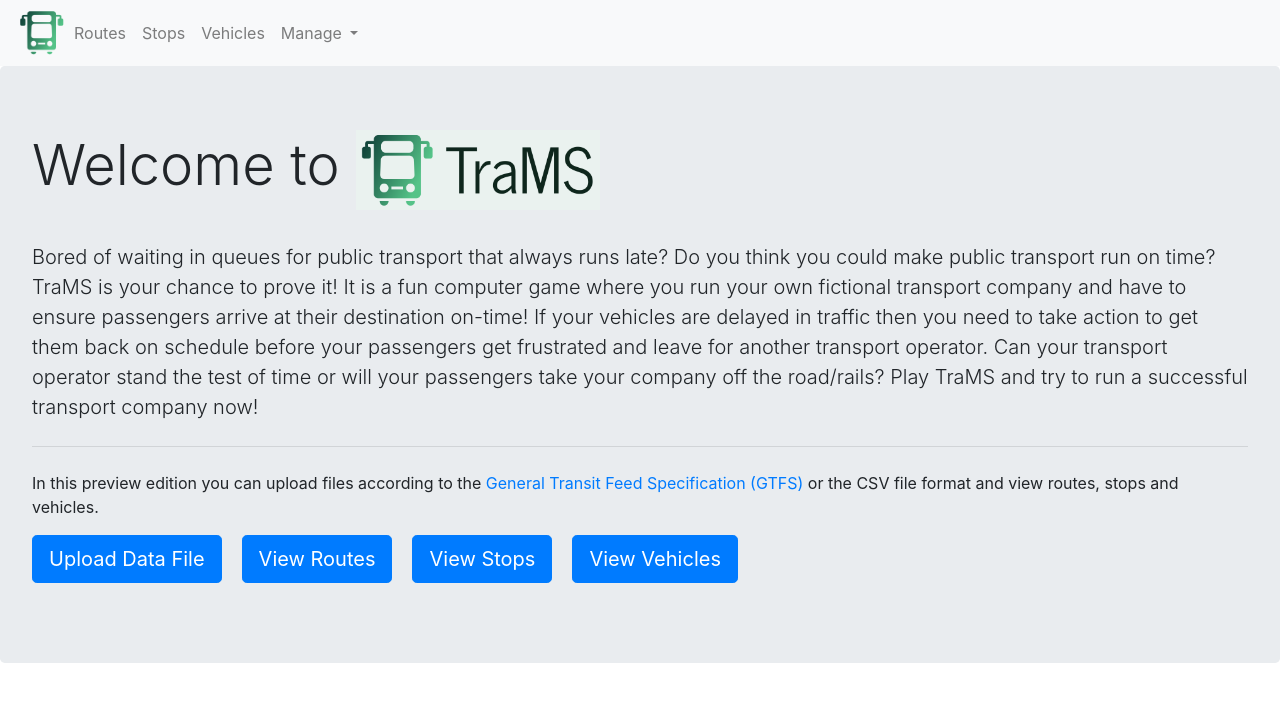
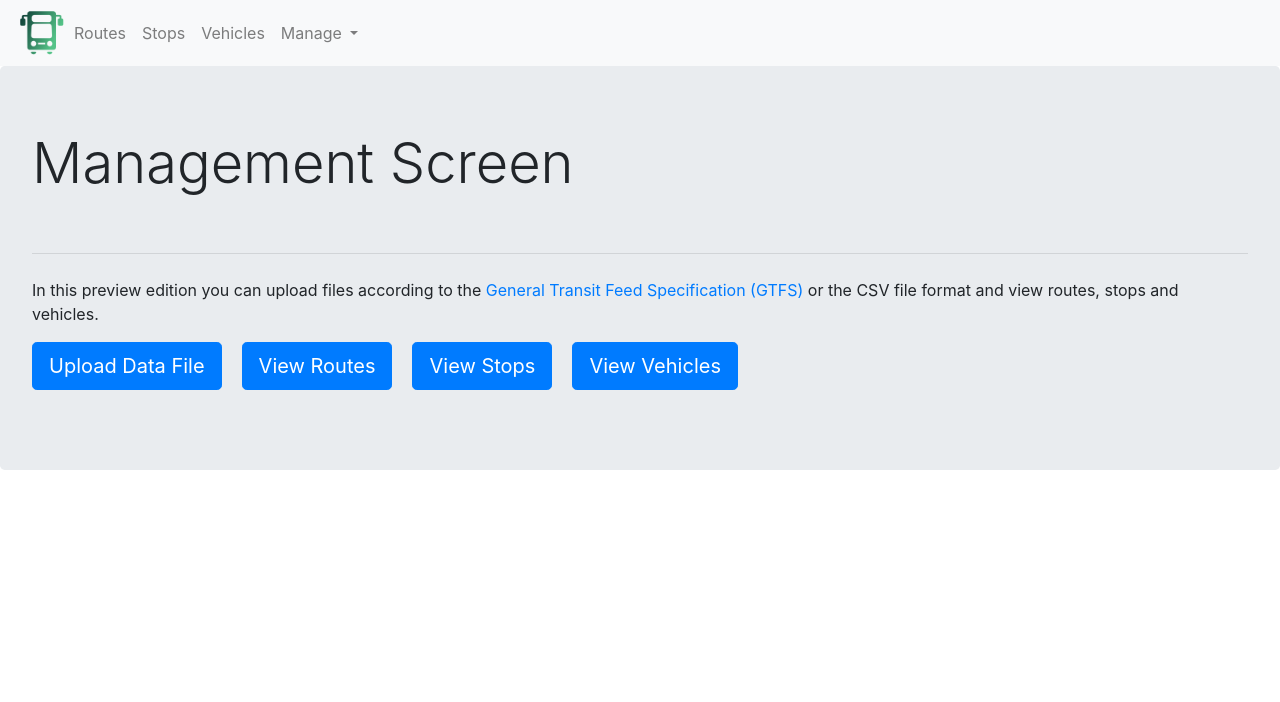
Before and after one commit to daveajlee/trams, an Angular app: page /management in a window 1280 px wide. Before the commit this address led to /. Shown: the top 702 px of the page. Built offline with nearby package versions, Linux system fonts and the light colour scheme.

Commit message:
Separate management screen from welcome screen

```diff
--- a/src/app/app-routing.module.ts
+++ b/src/app/app-routing.module.ts
@@ -6,11 +6,13 @@ import {StopDetailComponent} from './stops/stop-detail/stop-detail.component';
 import {UploadComponent} from './upload/upload.component';
 import {VehiclesComponent} from './vehicles/vehicles.component';
 import {VehicleDetailComponent} from './vehicles/vehicle-detail/vehicle-detail.component';
+import {ManagementComponent} from './management/management.component';
 
 /**
  * Define the links which work in this application.
  */
 const appRoutes: Routes = [
+    { path: 'management', component: ManagementComponent },
   { path: 'routes', component: RoutesComponent },
   { path: 'stops', component: StopsComponent, children: [
       { path: ':id', component: StopDetailComponent }
--- a/src/app/app.component.html
+++ b/src/app/app.component.html
@@ -1,30 +1,14 @@
-<!-- Show the header on the start page -->
-<app-header></app-header>
-
 <!-- Create a jumbotron component which welcomes the user to TraMS and is only shown as long the user has not clicked on anything -->
 <div class="jumbotron" *ngIf="!showOutlet">
   <h1 class="display-4">Welcome to <img src="assets/trams-logo.png" alt="TraMS" class="img-responsive" style="max-height:80px;"></h1>
   <br/>
   <p class="lead">Bored of waiting in queues for public transport that always runs late? Do you think you could make public transport run on time? TraMS is your chance to prove it! It is a fun computer game where you run your own fictional transport company and have to ensure passengers arrive at their destination on-time! If your vehicles are delayed in traffic then you need to take action to get them back on schedule before your passengers get frustrated and leave for another transport operator. Can your transport operator stand the test of time or will your passengers take your company off the road/rails? Play TraMS and try to run a successful transport company now!</p>
   <hr class="my-4">
-  <p>In this preview edition you can upload files according to the <a href="https://developers.google.com/transit/gtfs">General Transit Feed Specification (GTFS)</a> or the CSV file format and view routes, stops and vehicles.</p>
   <p class="lead">
-    <a class="btn btn-primary btn-lg" routerLinkActive="active" routerLink="/upload" role="button">Upload Data File</a>
-    <span style="padding:10px"></span>
-    <a class="btn btn-primary btn-lg"  routerLinkActive="active" routerLink="/routes" role="button">View Routes</a>
-    <span style="padding:10px"></span>
-    <a class="btn btn-primary btn-lg" routerLinkActive="active" routerLink="/stops" role="button">View Stops</a>
-    <span style="padding:10px"></span>
-    <a class="btn btn-primary btn-lg" routerLinkActive="active" routerLink="/vehicles" role="button">View Vehicles</a>
+    <a class="btn btn-primary btn-lg" routerLinkActive="active" routerLink="/management" role="button">Continue</a>
   </p>
 </div>
 
 <!-- Display the output of the link that the user clicked on -->
-<div class="container">
-  <div class="row">
-    <div class="col-md-12">
-      <router-outlet (activate)='onActivate($event)'
+ <router-outlet (activate)='onActivate($event)'
                      (deactivate)='onDeactivate($event)'></router-outlet>
-    </div>
-  </div>
-</div>
--- a/src/app/app.module.ts
+++ b/src/app/app.module.ts
@@ -19,6 +19,7 @@ import {MatProgressBarModule} from '@angular/material/progress-bar';
 import { VehiclesComponent } from './vehicles/vehicles.component';
 import {VehiclesService} from './vehicles/vehicles.service';
 import { VehicleDetailComponent } from './vehicles/vehicle-detail/vehicle-detail.component';
+import { ManagementComponent } from './management/management.component';
 
 @NgModule({
   declarations: [
@@ -31,7 +32,8 @@ import { VehicleDetailComponent } from './vehicles/vehicle-detail/vehicle-detail
     ClockComponent,
     UploadComponent,
     VehiclesComponent,
-    VehicleDetailComponent
+    VehicleDetailComponent,
+    ManagementComponent
   ],
   imports: [
     BrowserModule,
--- /dev/null
+++ b/src/app/management/management.component.css
@@ -0,0 +1 @@
+/* CSS options for the management page which is not currently used */
--- /dev/null
+++ b/src/app/management/management.component.html
@@ -0,0 +1,19 @@
+<!-- Show the header on the start page -->
+<app-header></app-header>
+
+<!-- Create a jumbotron component which welcomes the user to TraMS and is only shown as long the user has not clicked on anything -->
+<div class="jumbotron">
+    <h1 class="display-4">Management Screen</h1>
+    <br/>
+    <hr class="my-4">
+    <p>In this preview edition you can upload files according to the <a href="https://developers.google.com/transit/gtfs">General Transit Feed Specification (GTFS)</a> or the CSV file format and view routes, stops and vehicles.</p>
+    <p class="lead">
+        <a class="btn btn-primary btn-lg" routerLinkActive="active" routerLink="/upload" role="button">Upload Data File</a>
+        <span style="padding:10px"></span>
+        <a class="btn btn-primary btn-lg"  routerLinkActive="active" routerLink="/routes" role="button">View Routes</a>
+        <span style="padding:10px"></span>
+        <a class="btn btn-primary btn-lg" routerLinkActive="active" routerLink="/stops" role="button">View Stops</a>
+        <span style="padding:10px"></span>
+        <a class="btn btn-primary btn-lg" routerLinkActive="active" routerLink="/vehicles" role="button">View Vehicles</a>
+    </p>
+</div>
--- /dev/null
+++ b/src/app/management/management.component.ts
@@ -0,0 +1,15 @@
+import { Component, OnInit } from '@angular/core';
+
+@Component({
+  selector: 'app-management',
+  templateUrl: './management.component.html',
+  styleUrls: ['./management.component.css']
+})
+export class ManagementComponent implements OnInit {
+
+  constructor() { }
+
+  ngOnInit(): void {
+  }
+
+}
```
